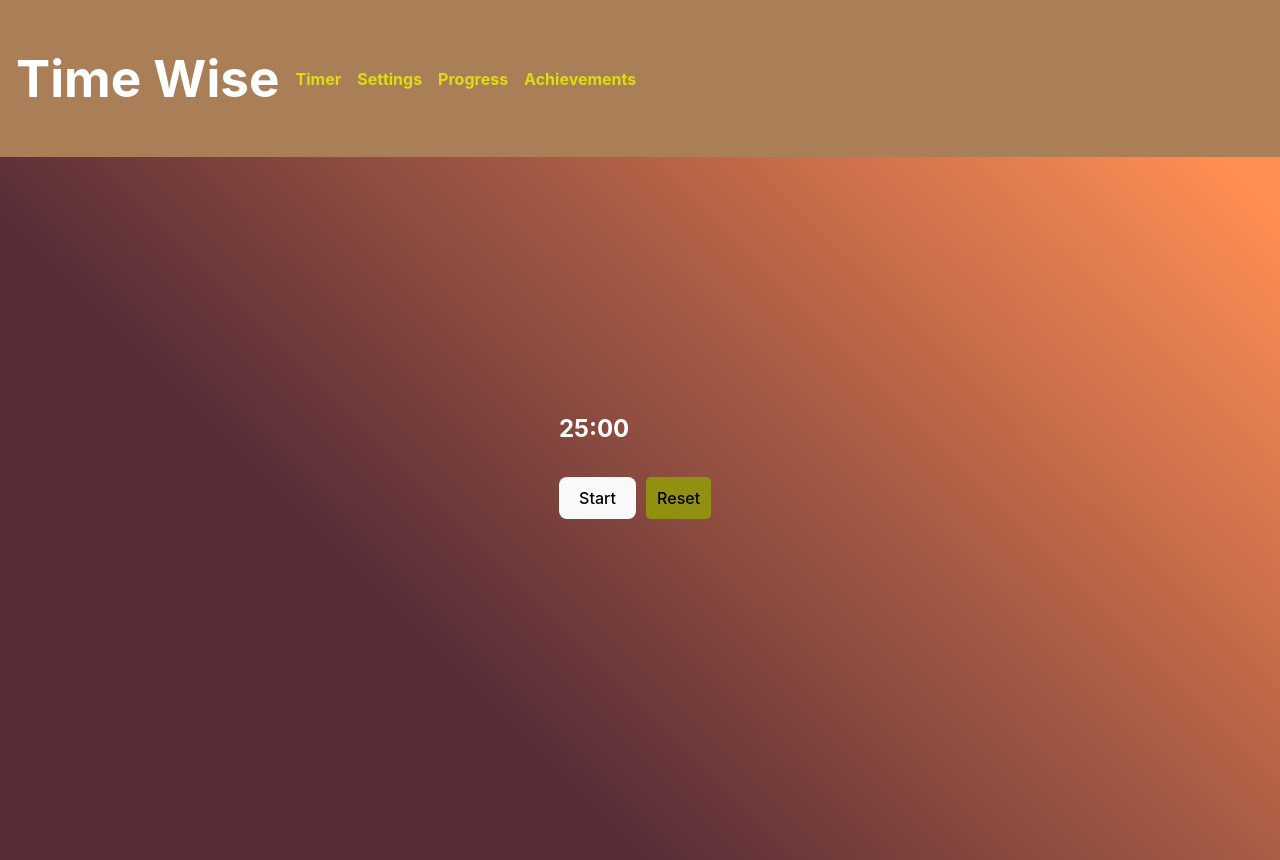
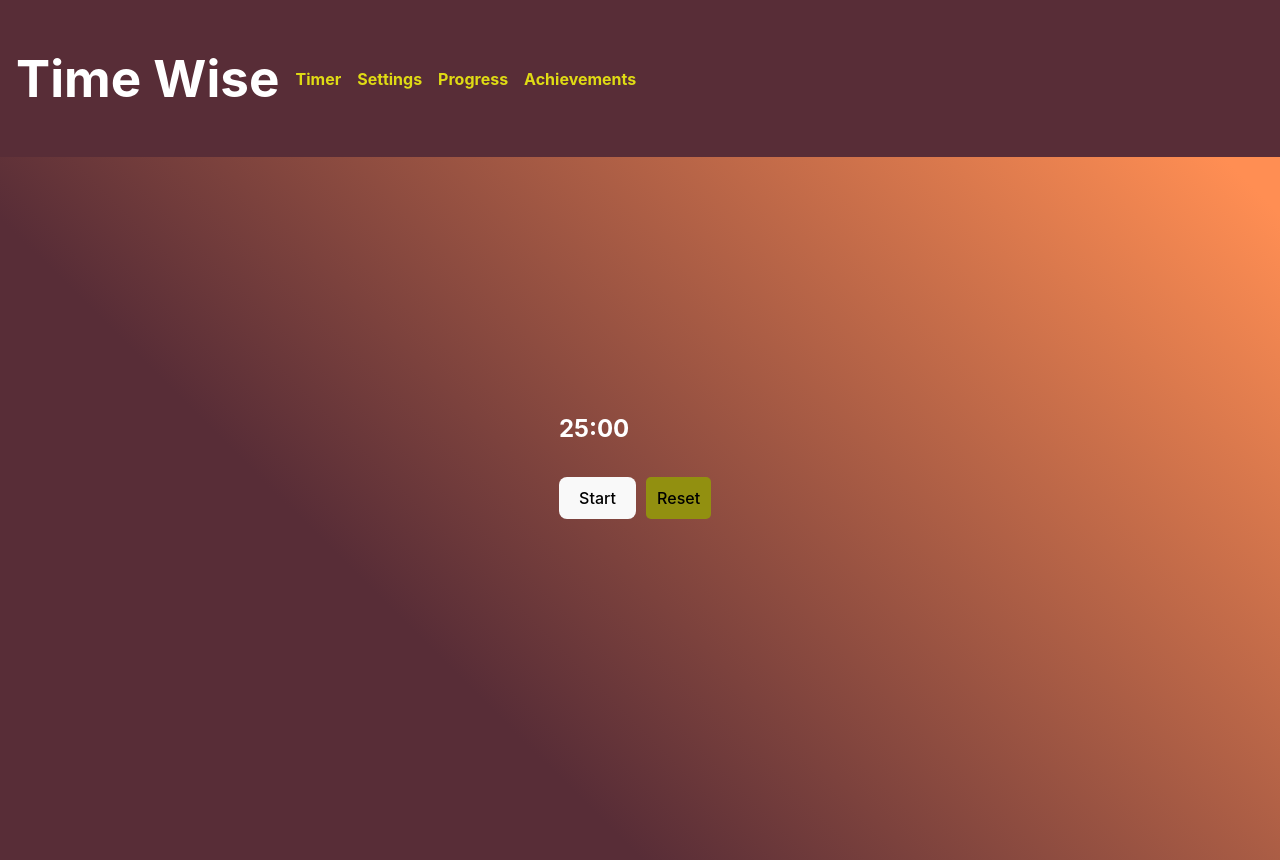
Before and after one commit to Jenni4B/myTimer, a React (Vite) app: page / in a window 1280 px wide. Built offline with nearby package versions, Linux system fonts and the light colour scheme.

Commit message:
Changed the color of the light mode navigation bar

```diff
--- a/src/App.css
+++ b/src/App.css
@@ -51,7 +51,7 @@ body.dark .controlButton {
   display: flex;
   align-items: center;
   transition: background-color 0.3s ease;
-  background-color: #aa7f57;
+  background-color: #582d37;
   position: fixed;
   top: 0;
   left: 0;
```
